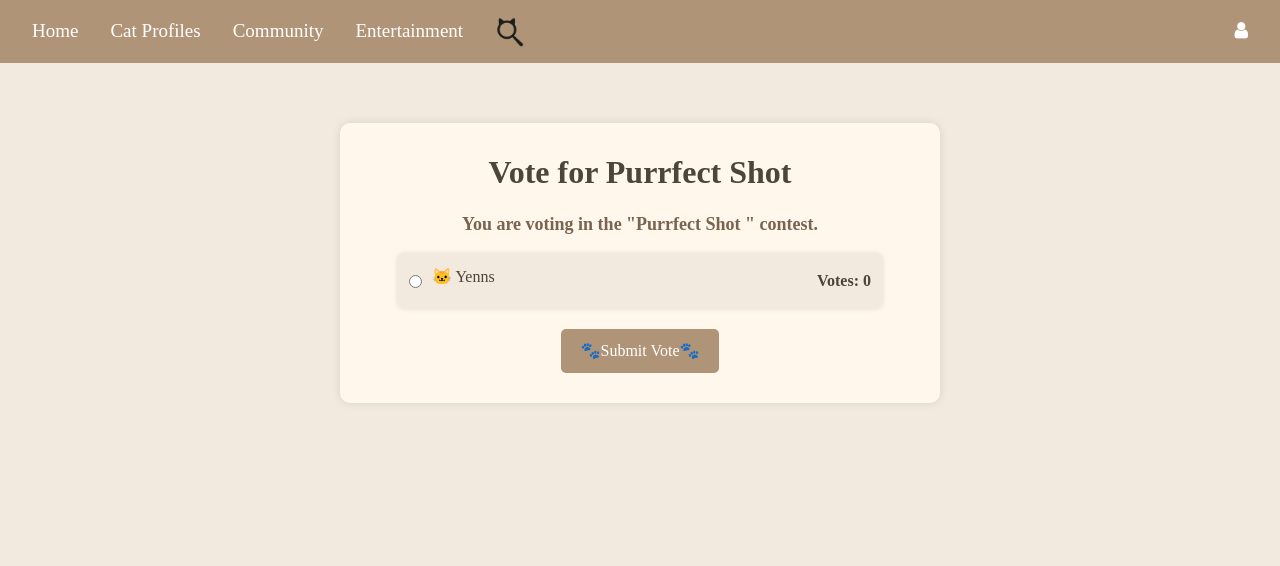
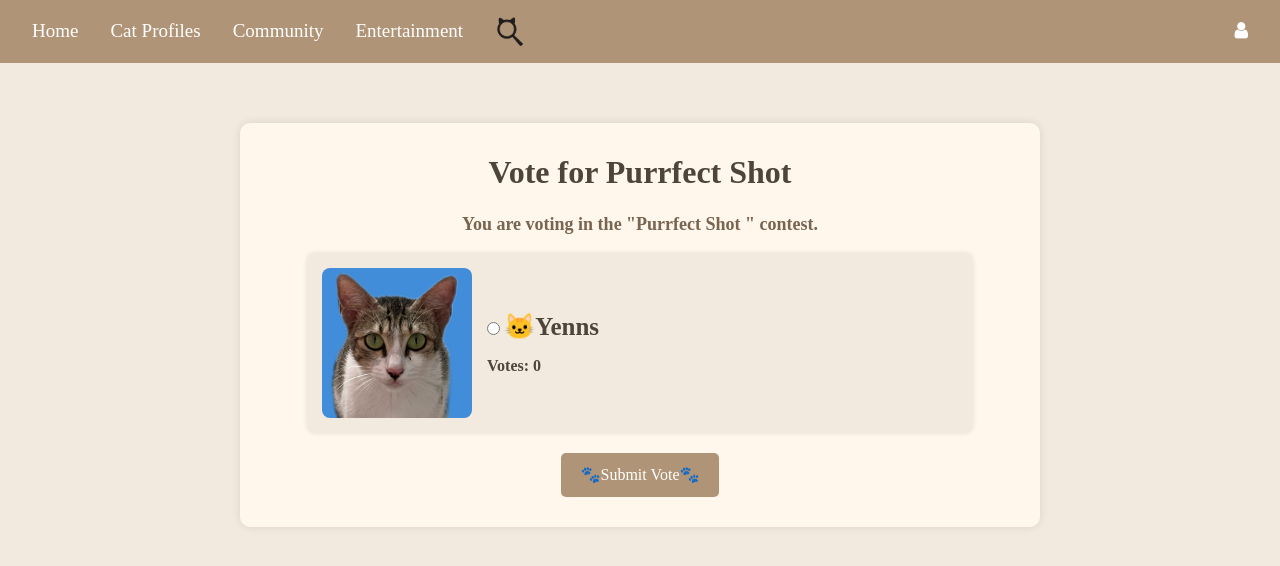
Before and after one commit to wshyen/MeowMeowU, a Flask app: page /voting/5 in a window 1280 px wide. Shown: the top 566 px of the page. Run offline with Flask 3, Linux system fonts and the light colour scheme; data comes from the database, SQL or seed files in the repository; some libraries are stand-ins or nearby versions.

Commit message:
added pic and description to user to vote

```diff
--- a/Website/templates/voting.html
+++ b/Website/templates/voting.html
@@ -14,7 +14,7 @@
     }
 
     .container {
-        max-width: 600px;
+        max-width: 800px;
         margin: 60px auto;
         padding: 30px;
         background-color: #fff7ec;
@@ -38,28 +38,43 @@
     .poll-option {
         display: flex;
         align-items: center;
-        justify-content: space-between;
         background-color: #f2eadf;
-        padding: 12px;
+        padding: 15px;
         border-radius: 8px;
         margin: 10px auto;
         box-shadow: 0 0 5px rgba(0, 0, 0, 0.1);
         cursor: pointer;
         width: 90%;
+        justify-content: space-between; /* Ensures left-to-right alignment */
     }
 
-    .poll-option:hover {
-        background-color: rgb(218, 198, 170);
+    .image-container {
+        flex: 0 0 150px; /* Fixed width for image */
+        margin-right: 15px; /* Space between image and text */
     }
 
-    .option-label {
-        display: flex;
-        align-items: center;
-        gap: 10px;
+    .description-container {
+        flex: 1; /* Allows description to take remaining space */
+        text-align: left;
+    }
+
+    img {
+        width: 150px;
+        height: 150px;
+        object-fit: cover;
+        border-radius: 8px;
+    }
+
+    .description {
+        font-size: 20px;
+        color: rgb(78, 68, 57);
+        margin-top: 8px;
+        text-align: left;
     }
 
     .vote-count {
         font-weight: bold;
+        margin-top: 5px;
     }
 
     button {
@@ -68,15 +83,17 @@
         color: white;
         border: none;
         padding: 10px 20px;
-        font-size: 16px;
         border-radius: 5px;
         cursor: pointer;
         margin-top: 10px;
     }
 
     button:hover {
-        background-color: rgb(156, 128, 100);
+        background-color: rgb(158, 134, 106);
+        transform: scale(1.1);
+        border-radius: 5px;
     }
+
 </style>
 
 <div class="container">
@@ -87,11 +104,26 @@
         {% if participants %}
             {% for participant in participants %}
             <div class="poll-option">
-                <div class="option-label">
-                    <input type="radio" name="vote" value="{{ participant.id }}">
-                    <label for="{{ participant.id }}">🐱 {{ participant.name }}</label>
+
+                {% if participant.file_path %}
+                <div class="image-container">
+                    <img src="{{ url_for('static', filename=participant.file_path.replace('Website/static/', '')) }}"
+                         alt="{{ participant.name }}'s submission">
                 </div>
-                <span class="vote-count">Votes: {{ participant.votes if participant.votes else 0 }}</span>
+                {% endif %}
+
+                <div class="description-container">
+                    <div class="option-label">
+                        <input type="radio" name="vote" value="{{ participant.id }}">
+                        <label for="{{ participant.id }}" style="font-size: 25px; font-weight: bold;">🐱{{ participant.name }}</label>
+                    </div>
+
+                    {% if participant.description %}
+                        <p class="description">{{ participant.description }}</p>
+                    {% endif %}
+
+                    <span class="vote-count">Votes: {{ participant.votes if participant.votes else 0 }}</span>
+                </div>
             </div>
             {% endfor %}
         {% else %}
```
